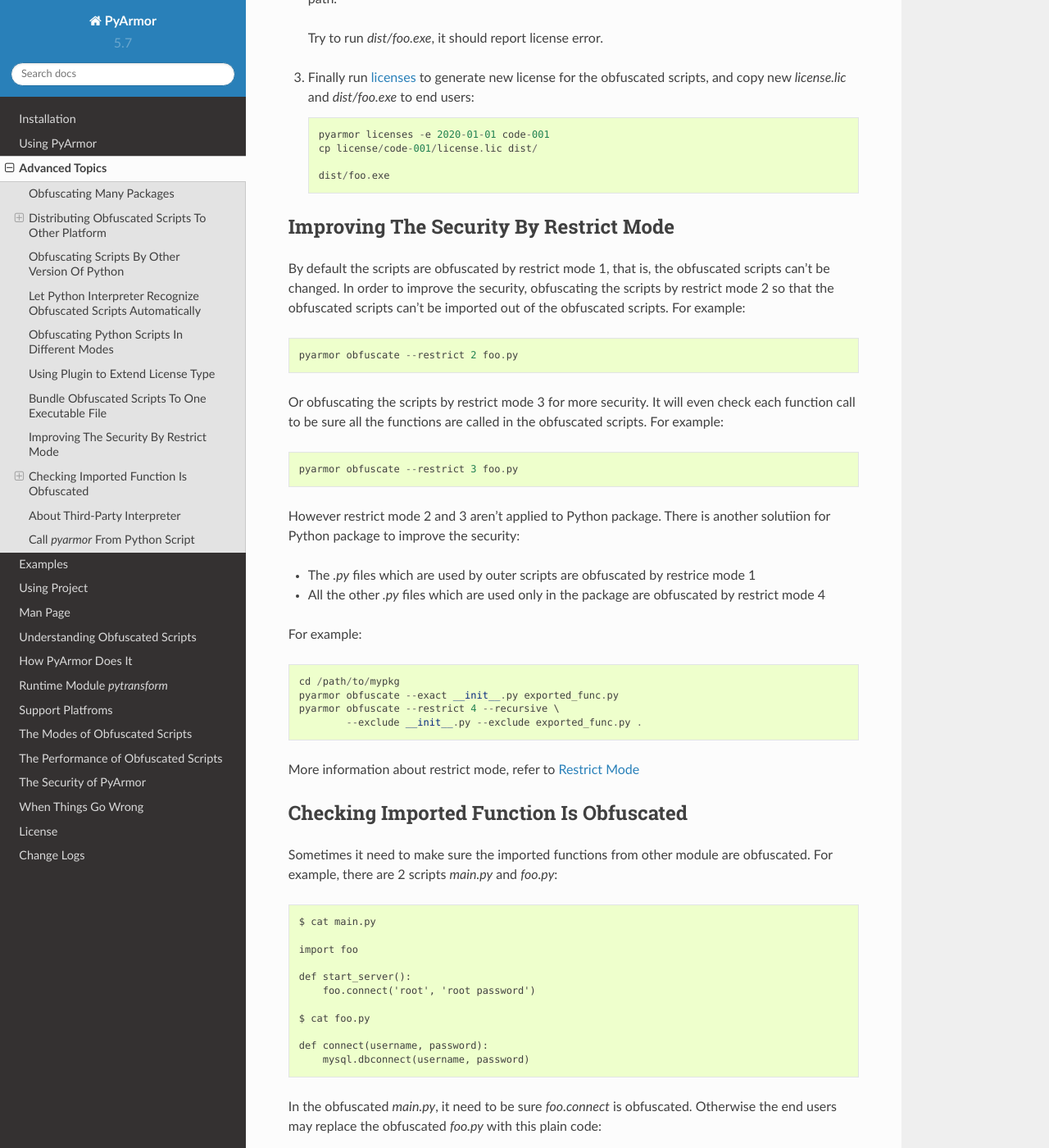
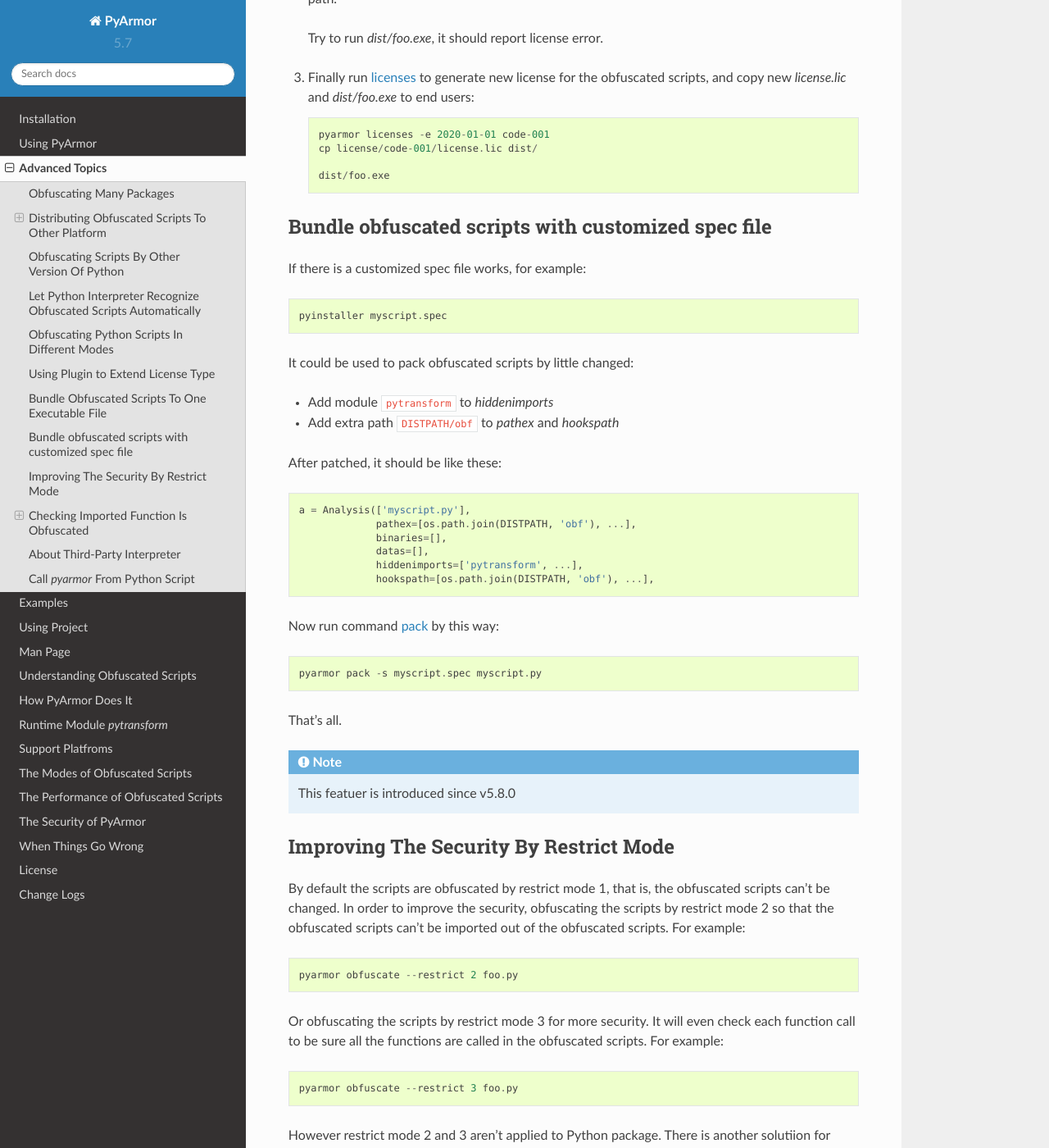
Before and after one commit to dashingsoft/pyarmor, a Sphinx documentation site: the page built from docs/advanced.rst, in a window 1280 px wide and 1400 px high, scrolled down 8485 px. Shown: the whole window at 82% size. Built offline with Sphinx 7.4.7 and the Read the Docs theme 2.0.0, drawn with Linux system fonts in a browser that asks for light colours.

Commit message:
Add usage for pack command

```diff
--- a/docs/advanced.rst
+++ b/docs/advanced.rst
@@ -398,6 +398,39 @@
 
     dist/foo.exe
 
+.. _bundle obfuscated scripts with customized spec file:
+
+Bundle obfuscated scripts with customized spec file
+---------------------------------------------------
+
+If there is a customized spec file works, for example::
+
+    pyinstaller myscript.spec
+
+It could be used to pack obfuscated scripts by little changed:
+
+* Add module ``pytransform`` to `hiddenimports`
+* Add extra path ``DISTPATH/obf`` to `pathex` and `hookspath`
+
+After patched, it should be like these::
+
+    a = Analysis(['myscript.py'],
+                 pathex=[os.path.join(DISTPATH, 'obf'), ...],
+                 binaries=[],
+                 datas=[],
+                 hiddenimports=['pytransform', ...],
+                 hookspath=[os.path.join(DISTPATH, 'obf'), ...],
+
+Now run command :ref:`pack` by this way::
+
+    pyarmor pack -s myscript.spec myscript.py
+
+That's all.
+
+.. note::
+
+   This featuer is introduced since v5.8.0
+
 .. _improving the security by restrict mode:
 
 Improving The Security By Restrict Mode
```
